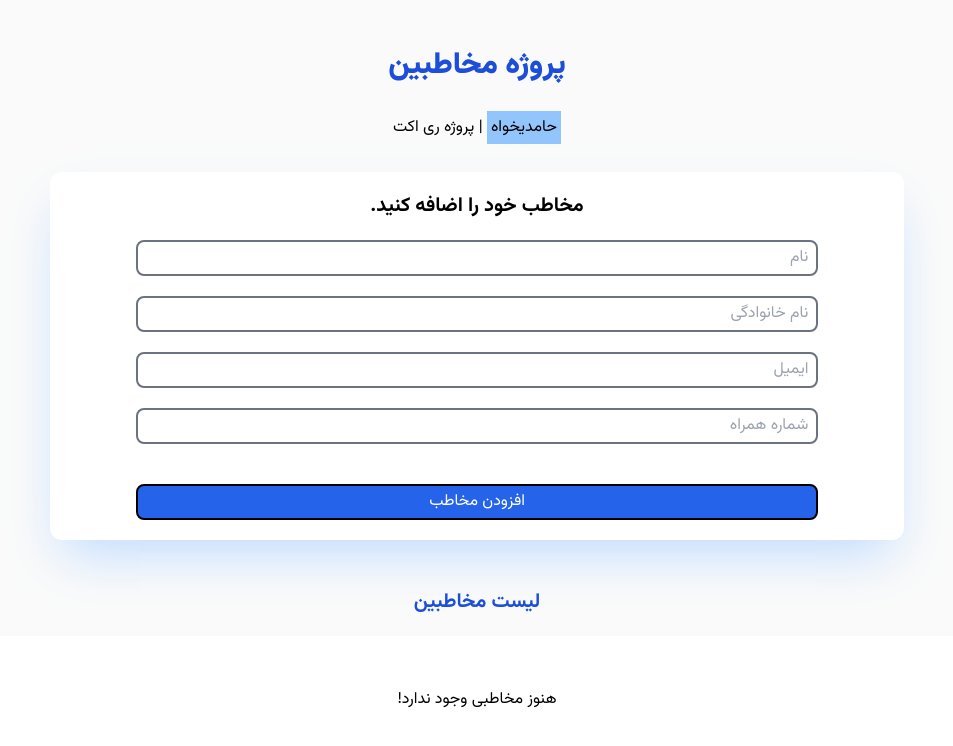
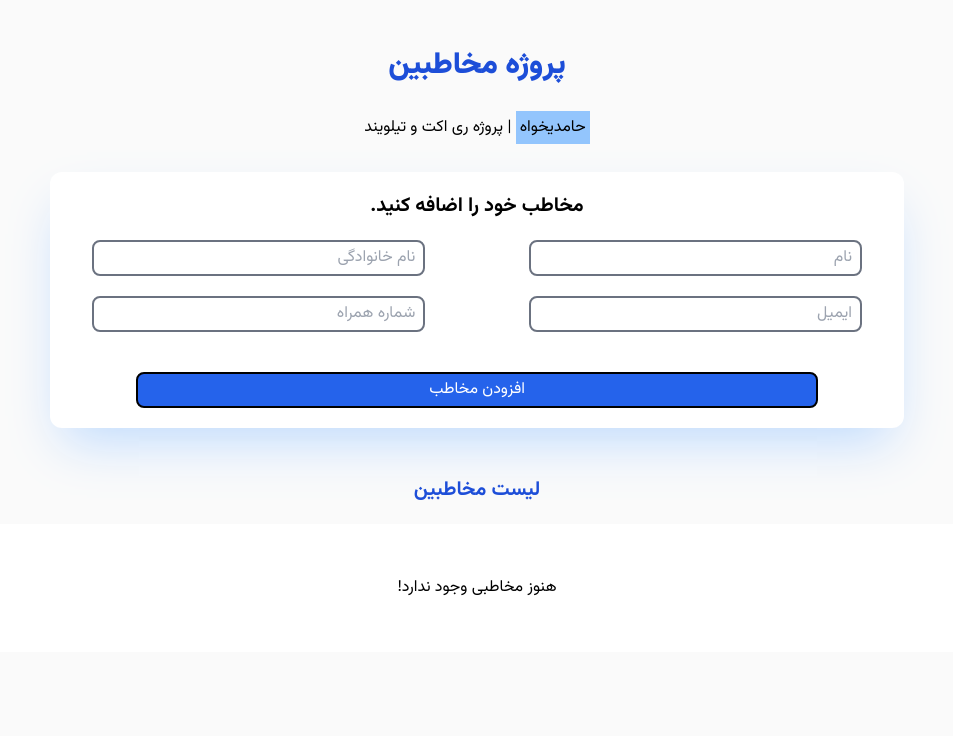
Before and after one commit to Mahdi-HamediKhah/hamedikhah.dev, a React (Vite) app: page / in a window 1280 px wide. Shown: the top 746 px of the page, without its empty margins (163-1116 px from the left). Built offline with nearby package versions, Linux system fonts and the light colour scheme; the HTML template or start-up script is replaced by a standard one.

Commit message:
react and tailwind project has been update

```diff
--- a/src/ContactApp.jsx
+++ b/src/ContactApp.jsx
@@ -21,37 +21,34 @@ function ContactApp() {
 
   const submithandler = (event) => {
     event.preventDefault();
-    console.log(error.invalidInput);
-    event.target[0].value.length === 0
-      ? setError(() => ({
-          name: true,
-          invalidInput: "نام",
-        }))
-      : event.target[1].value.length === 0
-        ? setError(() => ({
-            name: true,
-            invalidInput: "نام خانوادگی",
-          }))
-        : event.target[2].value.length === 0
-          ? setError(() => ({
-              name: true,
-              invalidInput: "ایمیل",
-            }))
-          : event.target[3].value.length !== 11 ||
-              event.target[3].value[0] !== "0" ||
-              event.target[3].value[1] !== "9"
-            ? setError(() => ({
-                name: true,
-                invalidInput: "شماره همراه (با فرمت 09xxxxxxxxx)",
-              }))
-            : contactHandler();
-    setContactForm({
-      name: "",
-      family: "",
-      number: "",
-      email: "",
-    });
+
+    const name = event.target[0].value.trim();
+    const family = event.target[1].value.trim();
+    const email = event.target[2].value.trim();
+    const number = event.target[3].value.trim();
+
+    const invalidInput =
+      name.length === 0
+        ? "نام"
+        : family.length === 0
+          ? "نام خانوادگی"
+          : email.length === 0
+            ? "ایمیل"
+            : number.length !== 11 || number[0] !== "0" || number[1] !== "9"
+              ? "شماره همراه (با فرمت 09xxxxxxxxx)"
+              : "";
+
+    invalidInput
+      ? setError({ name: true, invalidInput })
+      : (contactHandler(),
+        setContactForm({
+          name: "",
+          family: "",
+          number: "",
+          email: "",
+        }));
   };
+
   const contactHandler = () => {
     const newContact = {
       id: crypto.randomUUID(),
@@ -68,11 +65,15 @@ function ContactApp() {
     <section className="flex flex-col gap-8 justify-center items-center py-12 bg-zinc-50 h-full">
       <h1 className="text-blue-700 text-3xl font-black">پروژه مخاطبین</h1>
       <h3>
-        <span className="bg-blue-300 p-1">حامدیخواه</span> | پروژه ری اکت
+        <span className="bg-blue-300 p-1">حامدیخواه</span> | پروژه ری اکت و
+        تیلویند
       </h3>
       <div className="rounded-xl w-2/3 flex flex-col py-5 bg-white shadow-blue-200 shadow-2xl">
-        <form className="flex flex-col gap-5" onSubmit={submithandler}>
-          <h5 className="text-xl font-bold text-center">
+        <form
+          className="flex flex-col md:grid md:grid-cols-2 gap-5"
+          onSubmit={submithandler}
+        >
+          <h5 className="text-xl font-bold text-center md:col-span-full">
             مخاطب خود را اضافه کنید.
           </h5>
           <input
@@ -108,7 +109,7 @@ function ContactApp() {
             placeholder="شماره همراه"
           />
           <button
-            className="border-2 border-black rounded-lg w-[80%] mt-5 mx-auto py-1 bg-blue-600 text-white "
+            className="border-2 border-black rounded-lg w-[80%] mt-5 mx-auto py-1 bg-blue-600 text-white md:col-span-full hover:bg-blue-700 transition-colors duration-300"
             type="submit"
           >
             افزودن مخاطب
```
